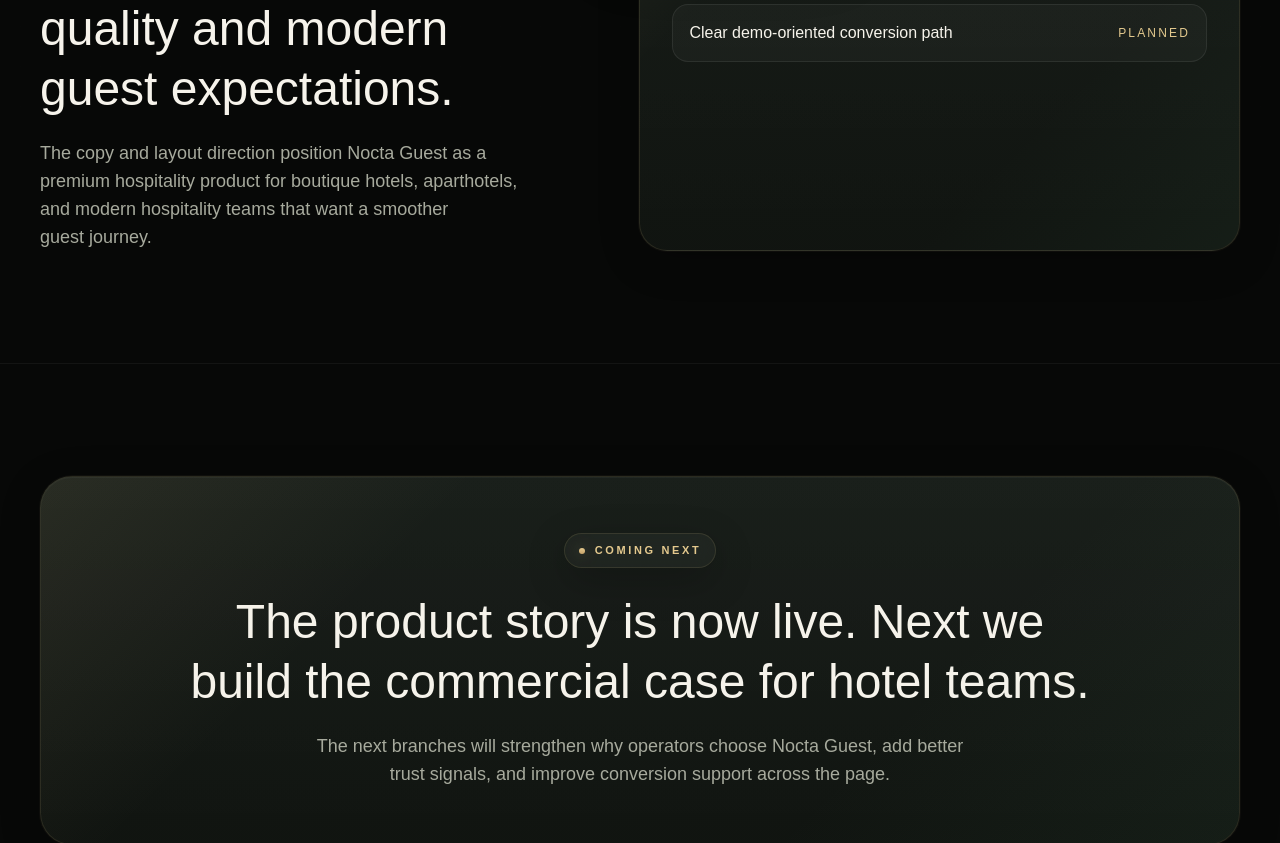
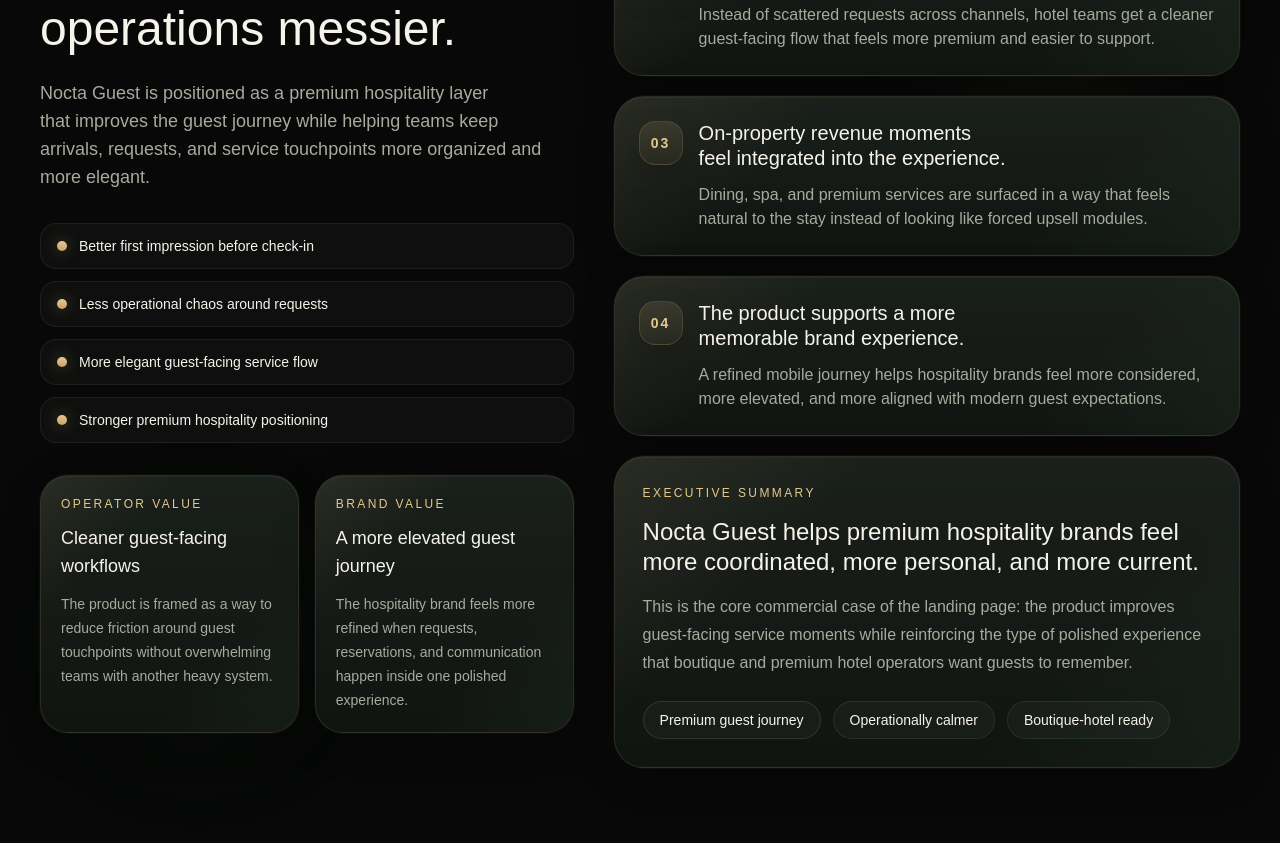
Before and after one commit to szymonbasiul/nocta-guest, a Next.js app: page / in a window 1280 px wide. Shown: the part 5880-6723 px from the top of the page. Built offline with nearby package versions, Linux system fonts and the light colour scheme.

Commit message:
feat: add why Nocta section for hotel teams

```diff
--- a/src/app/page.tsx
+++ b/src/app/page.tsx
@@ -2,27 +2,9 @@
 import { Features } from "@/components/nocta/features";
 import { Hero } from "@/components/nocta/hero";
 import { Navbar } from "@/components/nocta/navbar";
-import { SectionShell } from "@/components/nocta/section-shell";
 import { TrustedBy } from "@/components/nocta/trusted-by";
+import { WhyNocta } from "@/components/nocta/why-nocta";
 import { Container } from "@/components/shared/container";
-
-function PlaceholderList({ items }: { items: string[] }) {
-  return (
-    <div className="grid gap-3">
-      {items.map((item) => (
-        <div
-          key={item}
-          className="flex items-center justify-between rounded-2xl border border-white/8 bg-white/[0.03] px-4 py-4"
-        >
-          <span className="text-sm text-foreground sm:text-base">{item}</span>
-          <span className="text-xs uppercase tracking-[0.18em] text-soft-gold">
-            planned
-          </span>
-        </div>
-      ))}
-    </div>
-  );
-}
 
 export default function Home() {
   return (
@@ -32,22 +14,7 @@
       <TrustedBy />
       <Features />
       <AppShowcase />
-
-      <SectionShell
-        id="why-nocta"
-        eyebrow="commercial framing"
-        title="The landing is shaped for operators who care about service quality and modern guest expectations."
-        description="The copy and layout direction position Nocta Guest as a premium hospitality product for boutique hotels, aparthotels, and modern hospitality teams that want a smoother guest journey."
-      >
-        <PlaceholderList
-          items={[
-            "Why hotel teams choose Nocta Guest",
-            "Proof and hospitality trust layer",
-            "Premium testimonials presentation",
-            "Clear demo-oriented conversion path",
-          ]}
-        />
-      </SectionShell>
+      <WhyNocta />
 
       <section id="faq" className="border-t border-white/5 py-24 sm:py-28">
         <Container>
@@ -55,12 +22,12 @@
             <span className="eyebrow">coming next</span>
 
             <h2 className="mt-6 text-balance text-3xl font-medium leading-tight text-foreground sm:text-4xl lg:text-5xl">
-              The product story is now live. Next we build the commercial case for hotel teams.
+              The commercial case is now stronger. Next we add premium social proof.
             </h2>
 
             <p className="mx-auto mt-5 max-w-2xl text-pretty text-base leading-7 text-muted sm:text-lg">
-              The next branches will strengthen why operators choose Nocta Guest,
-              add better trust signals, and improve conversion support across the page.
+              The next branches will add hospitality-style testimonials, FAQ
+              clarity, and stronger conversion support to complete the landing page.
             </p>
           </div>
         </Container>
--- /dev/null
+++ b/src/components/nocta/why-nocta.tsx
@@ -0,0 +1,172 @@
+import { Container } from "@/components/shared/container";
+
+const reasons = [
+  {
+    title: "A smoother arrival sets the tone for the entire stay.",
+    description:
+      "Nocta Guest helps reduce check-in friction and gives guests a calmer, more modern first touchpoint before they even reach the lobby.",
+  },
+  {
+    title: "Guest communication becomes easier to manage in one polished layer.",
+    description:
+      "Instead of scattered requests across channels, hotel teams get a cleaner guest-facing flow that feels more premium and easier to support.",
+  },
+  {
+    title: "On-property revenue moments feel integrated into the experience.",
+    description:
+      "Dining, spa, and premium services are surfaced in a way that feels natural to the stay instead of looking like forced upsell modules.",
+  },
+  {
+    title: "The product supports a more memorable brand experience.",
+    description:
+      "A refined mobile journey helps hospitality brands feel more considered, more elevated, and more aligned with modern guest expectations.",
+  },
+];
+
+const outcomes = [
+  "Better first impression before check-in",
+  "Less operational chaos around requests",
+  "More elegant guest-facing service flow",
+  "Stronger premium hospitality positioning",
+];
+
+function ReasonCard({
+  title,
+  description,
+  index,
+}: {
+  title: string;
+  description: string;
+  index: number;
+}) {
+  return (
+    <article className="premium-card premium-border-glow rounded-[30px] p-5 sm:p-6">
+      <div className="flex items-start gap-4">
+        <div className="flex h-11 w-11 shrink-0 items-center justify-center rounded-2xl border border-[rgba(228,201,142,0.14)] bg-[linear-gradient(180deg,rgba(228,201,142,0.12)_0%,rgba(198,163,106,0.06)_100%)] shadow-[0_12px_30px_rgba(0,0,0,0.22)]">
+          <span className="text-sm font-semibold tracking-[0.14em] text-soft-gold">
+            0{index + 1}
+          </span>
+        </div>
+
+        <div>
+          <h3 className="text-balance text-xl font-medium leading-tight text-foreground">
+            {title}
+          </h3>
+
+          <p className="mt-3 text-pretty text-sm leading-6 text-muted sm:text-base">
+            {description}
+          </p>
+        </div>
+      </div>
+    </article>
+  );
+}
+
+export function WhyNocta() {
+  return (
+    <section id="why-nocta" className="relative border-t border-white/5 py-24 sm:py-28">
+      <div className="section-grid pointer-events-none absolute inset-0 opacity-35" />
+      <div className="pointer-events-none absolute right-[8%] top-[18%] h-[260px] w-[260px] rounded-full bg-[radial-gradient(circle,rgba(228,201,142,0.10)_0%,transparent_72%)] blur-3xl" />
+      <div className="pointer-events-none absolute left-[6%] bottom-[10%] h-[240px] w-[240px] rounded-full bg-[radial-gradient(circle,rgba(78,138,99,0.12)_0%,transparent_72%)] blur-3xl" />
+
+      <Container className="relative">
+        <div className="grid gap-12 xl:grid-cols-[0.92fr_1.08fr] xl:gap-10">
+          <div className="max-w-2xl">
+            <span className="eyebrow">why hotel teams choose nocta guest</span>
+
+            <h2 className="mt-6 text-balance text-3xl font-medium leading-tight text-foreground sm:text-4xl lg:text-5xl">
+              Built for operators who want service to feel modern without making operations messier.
+            </h2>
+
+            <p className="mt-5 max-w-xl text-pretty text-base leading-7 text-muted sm:text-lg">
+              Nocta Guest is positioned as a premium hospitality layer that
+              improves the guest journey while helping teams keep arrivals,
+              requests, and service touchpoints more organized and more elegant.
+            </p>
+
+            <div className="mt-8 grid gap-3">
+              {outcomes.map((outcome) => (
+                <div
+                  key={outcome}
+                  className="flex items-center gap-3 rounded-2xl border border-white/6 bg-white/[0.03] px-4 py-3"
+                >
+                  <span className="h-2.5 w-2.5 rounded-full bg-[linear-gradient(180deg,#E4C98E_0%,#C6A36A_100%)] shadow-[0_0_16px_rgba(228,201,142,0.38)]" />
+                  <span className="text-sm text-foreground">{outcome}</span>
+                </div>
+              ))}
+            </div>
+
+            <div className="mt-8 grid gap-4 sm:grid-cols-2">
+              <div className="premium-card premium-border-glow rounded-[28px] p-5">
+                <p className="text-xs uppercase tracking-[0.2em] text-soft-gold">
+                  operator value
+                </p>
+                <p className="mt-3 text-lg font-medium text-foreground">
+                  Cleaner guest-facing workflows
+                </p>
+                <p className="mt-3 text-sm leading-6 text-muted">
+                  The product is framed as a way to reduce friction around guest
+                  touchpoints without overwhelming teams with another heavy system.
+                </p>
+              </div>
+
+              <div className="premium-card premium-border-glow rounded-[28px] p-5">
+                <p className="text-xs uppercase tracking-[0.2em] text-soft-gold">
+                  brand value
+                </p>
+                <p className="mt-3 text-lg font-medium text-foreground">
+                  A more elevated guest journey
+                </p>
+                <p className="mt-3 text-sm leading-6 text-muted">
+                  The hospitality brand feels more refined when requests,
+                  reservations, and communication happen inside one polished experience.
+                </p>
+              </div>
+            </div>
+          </div>
+
+          <div className="grid gap-5">
+            {reasons.map((reason, index) => (
+              <ReasonCard
+                key={reason.title}
+                title={reason.title}
+                description={reason.description}
+                index={index}
+              />
+            ))}
+
+            <div className="premium-card premium-border-glow rounded-[30px] p-6 sm:p-7">
+              <p className="text-xs uppercase tracking-[0.2em] text-soft-gold">
+                executive summary
+              </p>
+
+              <h3 className="mt-4 text-balance text-2xl font-medium leading-tight text-foreground">
+                Nocta Guest helps premium hospitality brands feel more coordinated,
+                more personal, and more current.
+              </h3>
+
+              <p className="mt-4 max-w-2xl text-pretty text-base leading-7 text-muted">
+                This is the core commercial case of the landing page: the product
+                improves guest-facing service moments while reinforcing the type
+                of polished experience that boutique and premium hotel operators
+                want guests to remember.
+              </p>
+
+              <div className="mt-6 flex flex-wrap gap-3">
+                <span className="rounded-full border border-[rgba(228,201,142,0.14)] bg-white/[0.03] px-4 py-2 text-sm text-foreground">
+                  Premium guest journey
+                </span>
+                <span className="rounded-full border border-white/8 bg-white/[0.03] px-4 py-2 text-sm text-foreground">
+                  Operationally calmer
+                </span>
+                <span className="rounded-full border border-[rgba(78,138,99,0.18)] bg-white/[0.03] px-4 py-2 text-sm text-foreground">
+                  Boutique-hotel ready
+                </span>
+              </div>
+            </div>
+          </div>
+        </div>
+      </Container>
+    </section>
+  );
+}
```
